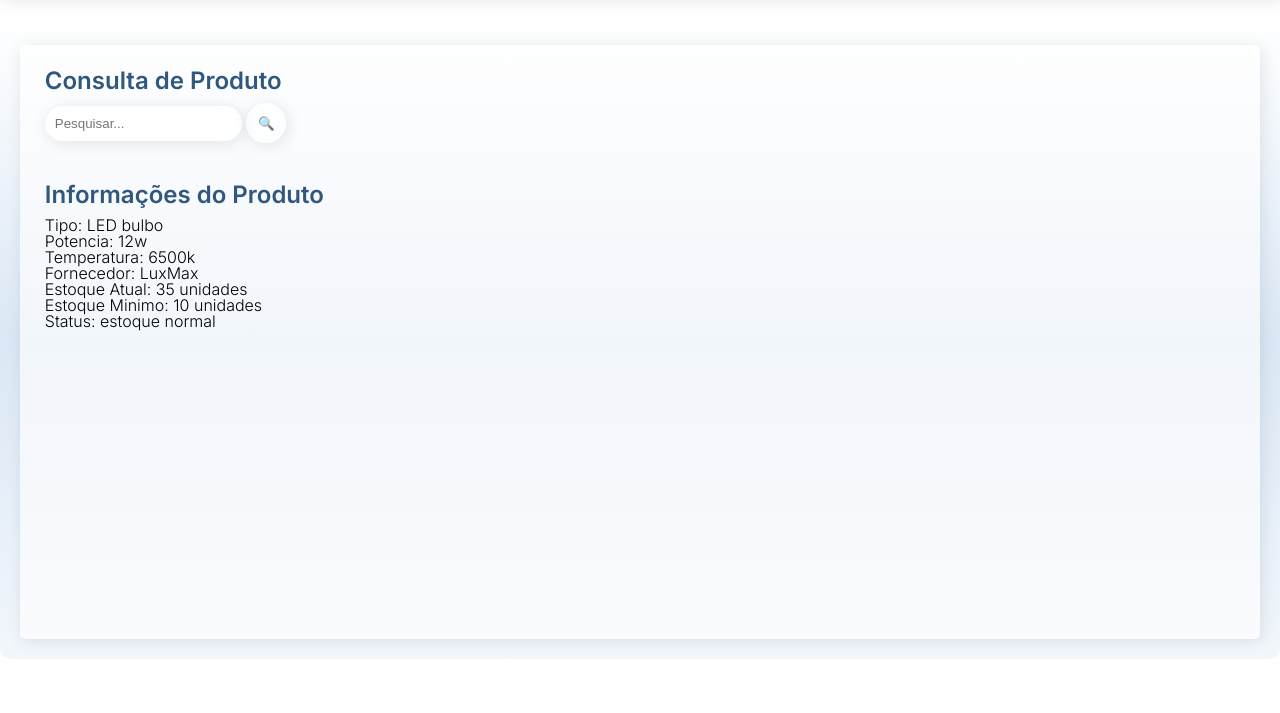
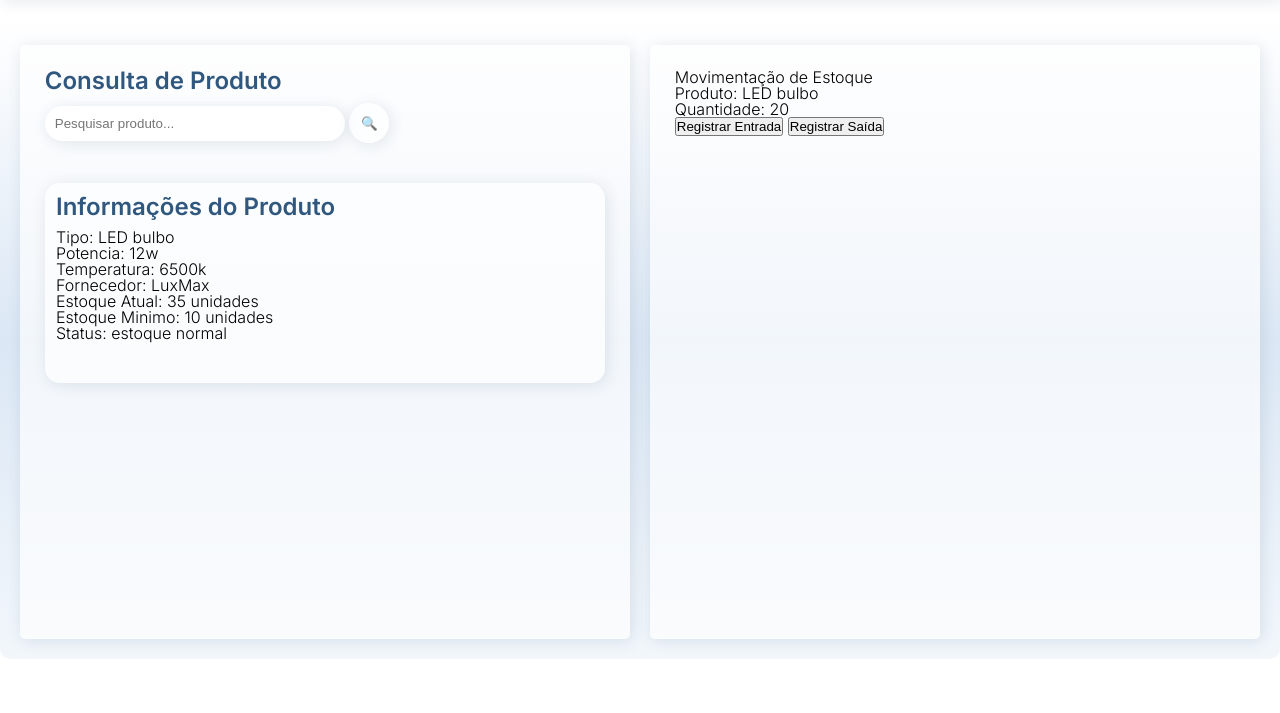
Before and after one commit to ThiagoBueno006/projetoIntegrador3, a plain HTML site: page index.html in a window 1280 px wide. Shown: the part 87-800 px from the top of the page. Drawn offline with Linux system fonts and the light colour scheme.

Commit message:
Tela de movimentação movida para pág principal + pequenas mudanças no css

```diff
--- a/index.html
+++ b/index.html
@@ -16,33 +16,31 @@
         <nav>
             <ul class="nav_links">
                 <li><a href="index.html">Home</a></li>
-                <li><a href="moviment.html">Movimentação</a></li>
                 <li><a href="analysis.html">Análises</a></li>
             </ul>
         </nav>
     </header>
     <main class="container">
         <section class="sec1 consulta">
-<!--
-            <div class="autocomplete">
-                <input
-                    type="text"
-                    id="inputProduto"
-                    placeholder="Pesquisar produto..."
-                    autocomplete="off"
-                />
-                    <div id="listaSugestoes" class="sugestoes"></div>
-            </div> -->
             <div class="pesquisa">
                 <h2 class="consulta_titulo">Consulta de Produto</h2>
                 <div class="consulta_pesquisa">
                     <div class="consulta_pesquisa_barra">
                         <form>
-                            <input class="caixa_pesquisa" type="text" placeholder="Pesquisar..." />
+                            <input class="caixa_pesquisa" type="text" placeholder="Pesquisar produto..." />
                             <button class="botao_pesquisa" type="submit">🔍</button>
                         </form>
                     </div>
                 </div>
+                <!-- <div class="autocomplete">
+                    <input
+                    type="text"
+                    id="inputProduto"
+                    placeholder="Pesquisar produto..."
+                    autocomplete="off"
+                    />
+                    <div id="listaSugestoes" class="sugestoes"></div>
+                </div> -->
             </div>
 
             <div class="consulta_resultado">
@@ -58,6 +56,16 @@
                 </div>
             </div>
         </section>
+
+        <section class="sec2 movimento">
+            <h2 class="movimento__titulo">Movimentação de Estoque</h2>
+            <div class="movimento__estoque">
+                <p>Produto: LED bulbo</p>
+                <p>Quantidade: 20</p>
+                <button> <p>Registrar Entrada</p> </button>
+                <button> <p>Registrar Saída</p> </button>
+            </div>
+        </section>
     </main>
 </body>
 </html>
--- a/styles.css
+++ b/styles.css
@@ -116,7 +116,7 @@ nav {
 
 .container {
     display: flex;
-    flex-direction: column;
+    flex-direction: row;
     gap: 20px;
     padding: 20px;
     margin: auto;
@@ -132,6 +132,7 @@ nav {
     background-color: var(--glass-white-strong);
     flex: 1;
     min-height: 400px;
+    min-width: 340px;
     padding: 2%;
     border-radius: 5px;
     font-family: var(--font-primary);
@@ -155,6 +156,7 @@ nav {
     border: none;
     border-radius: 20px;
     box-shadow: 2px 2px 15px var(--shadow-color);
+    min-width: 300px;
     padding: 10px;
 }
 
@@ -212,6 +214,18 @@ nav {
   background: #f0f0f0;
 }
 
+.consulta_resultado {
+    background-color: var(--glass-white-strong);
+    flex: 1;
+    max-width: 100%;
+    min-height: 200px;
+    padding: 2%;
+    border-radius: 15px;
+    font-family: var(--font-primary);
+    font-weight: 100;
+    box-shadow: 2px 2px 15px var(--shadow-color);
+}
+
 .consulta_resultado_titulo {
     color: var(--text-primary);
     font-size: 24px;
```
Also changed, not shown: analysis.html (+0 -1 lines), moviment.html (deleted, +0 -36 lines).
